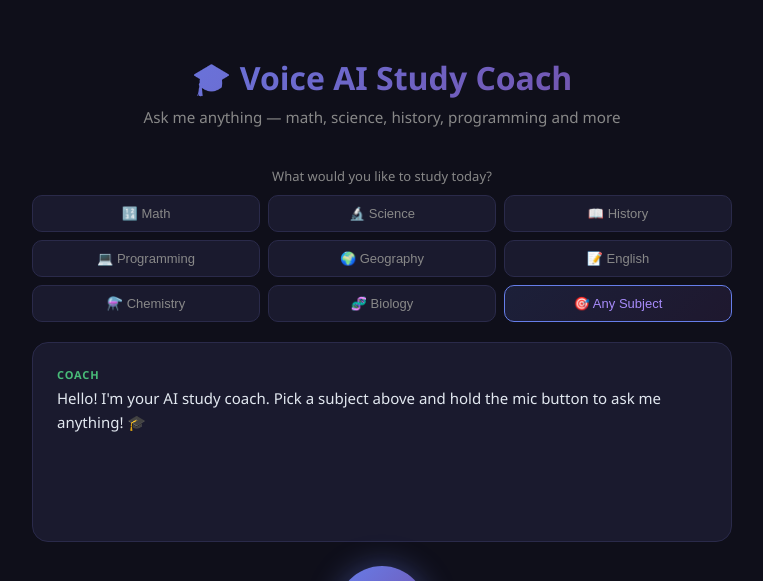
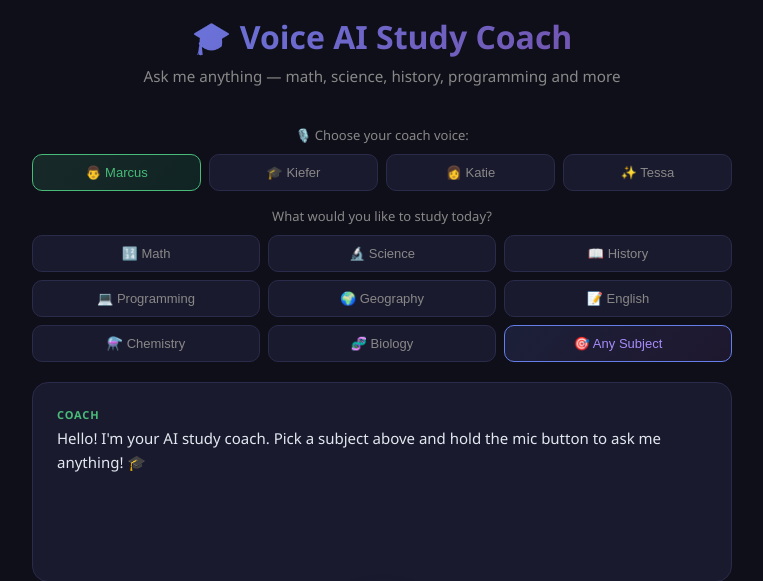
Before and after one commit to anushkapriya-me/VOICE-AI-STUDY-COACH, a Flask app: page / in a window 1280 px wide. Shown: the top 581 px of the page, without its empty margins (258-1021 px from the left). Run offline with Flask 3, Linux system fonts and the light colour scheme.

Commit message:
add multiple voice options - improvement 8

```diff
--- a/app.py
+++ b/app.py
@@ -105,6 +105,7 @@ def chat():
     audio_file = request.files["audio"]
     audio_bytes = audio_file.read()
     selected_subject = request.form.get("subject", "Any Subject")
+    selected_voice = request.form.get("voice", "694f9389-aac1-45b6-b726-9d9369183238")
     session_subject = selected_subject
 
     if len(audio_bytes) < 1000:
@@ -157,7 +158,7 @@ def chat():
     tts_response = cartesia_client.tts.generate(
         model_id="sonic-2",
         transcript=coach_reply,
-        voice={"mode": "id", "id": "694f9389-aac1-45b6-b726-9d9369183238"},
+        voice={"mode": "id", "id": selected_voice},
         output_format={
             "container": "raw",
             "encoding": "pcm_s16le",
--- a/static/script.js
+++ b/static/script.js
@@ -4,13 +4,18 @@ let isRecording = false;
 let isProcessing = false;
 let shouldSend = false;
 let selectedSubject = "Any Subject";
+let selectedVoice = "694f9389-aac1-45b6-b726-9d9369183238";
 
 function selectSubject(subject, btn) {
     selectedSubject = subject;
     document.querySelectorAll(".subject-btn").forEach(b => b.classList.remove("active"));
     btn.classList.add("active");
 }
-
+function selectVoice(voiceId, btn) {
+    selectedVoice = voiceId;
+    document.querySelectorAll(".voice-btn").forEach(b => b.classList.remove("active"));
+    btn.classList.add("active");
+}
 async function startRecording() {
     if (isRecording || isProcessing) return;
 
@@ -103,6 +108,7 @@ async function sendAudio() {
         const formData = new FormData();
         formData.append("audio", audioBlob, "recording.webm");
         formData.append("subject", selectedSubject);
+        formData.append("voice", selectedVoice);
 
         const response = await fetch("/chat", {
             method: "POST",
--- a/static/style.css
+++ b/static/style.css
@@ -456,3 +456,37 @@ h1 {
 .chat-box::-webkit-scrollbar { width: 4px; }
 .chat-box::-webkit-scrollbar-track { background: #1a1a2e; }
 .chat-box::-webkit-scrollbar-thumb { background: #2a2a4a; border-radius: 2px; }
+
+/* Voice Selector */
+#voice-selector { margin-bottom: 16px; }
+
+.voice-grid {
+    display: grid;
+    grid-template-columns: repeat(4, 1fr);
+    gap: 8px;
+    margin-bottom: 8px;
+}
+
+.voice-btn {
+    background: #1a1a2e;
+    border: 0.5px solid #2a2a4a;
+    color: #888;
+    padding: 10px 6px;
+    border-radius: 10px;
+    cursor: pointer;
+    font-size: 13px;
+    transition: all 0.2s;
+    text-align: center;
+}
+
+.voice-btn:hover {
+    border-color: #48bb78;
+    color: #48bb78;
+}
+
+.voice-btn.active {
+    border-color: #48bb78;
+    background: linear-gradient(135deg, rgba(72,187,120,0.15), rgba(26,158,92,0.15));
+    color: #48bb78;
+    font-weight: 500;
+}
--- a/templates/index.html
+++ b/templates/index.html
@@ -10,7 +10,16 @@
     <div class="container">
         <h1>🎓 Voice AI Study Coach</h1>
         <p class="subtitle">Ask me anything — math, science, history, programming and more</p>
-
+        <!-- Voice Selector -->
+<div id="voice-selector">
+    <p class="subject-title">🎙️ Choose your coach voice:</p>
+    <div class="voice-grid">
+        <button class="voice-btn active" onclick="selectVoice('694f9389-aac1-45b6-b726-9d9369183238', this)">👨 Marcus</button>
+        <button class="voice-btn" onclick="selectVoice('228fca29-3a0a-435c-8728-5cb483251068', this)">🎓 Kiefer</button>
+        <button class="voice-btn" onclick="selectVoice('f786b574-daa5-4673-aa0c-cbe3e8534c02', this)">👩 Katie</button>
+        <button class="voice-btn" onclick="selectVoice('6ccbfb76-1fc6-48f7-b71d-91ac6298247b', this)">✨ Tessa</button>
+    </div>
+</div>
         <!-- Subject Selector -->
         <div id="subject-selector">
             <p class="subject-title">What would you like to study today?</p>
```
